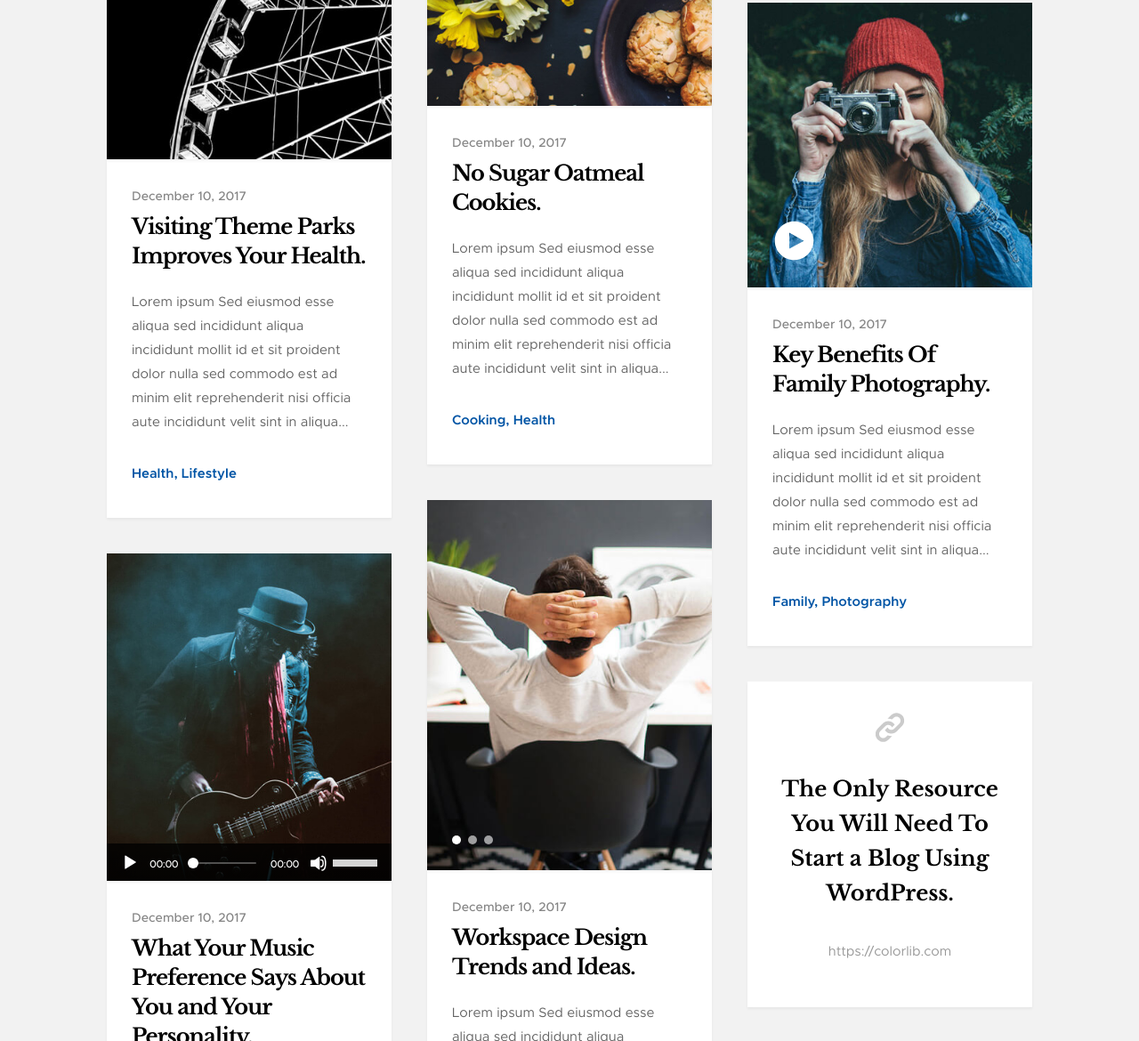
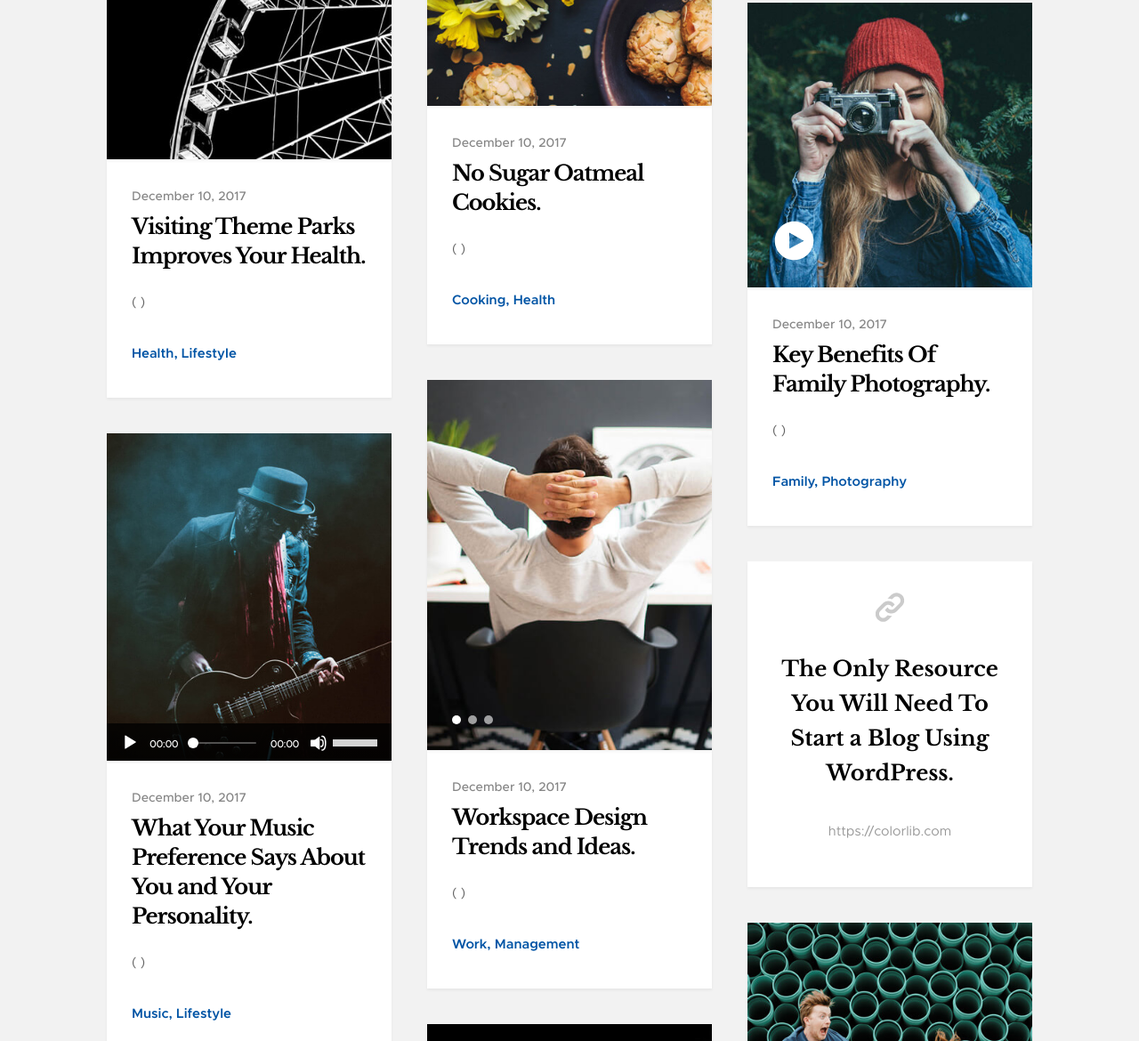
Before and after one commit to deepakcolab/pingsmart, a plain HTML site: page index.html in a window 1280 px wide. Shown: the part 1630-2800 px from the top of the page at 89% size. Drawn offline with Linux system fonts and the light colour scheme.

Commit message:
new index

```diff
--- a/index.html
+++ b/index.html
@@ -305,8 +305,8 @@
 
                         </div>
                         <div class="entry__excerpt">
-                            <p>
-                                Lorem ipsum Sed eiusmod esse aliqua sed incididunt aliqua incididunt mollit id et sit proident dolor nulla sed commodo est ad minim elit reprehenderit nisi officia aute incididunt velit sint in aliqua...
+                            <p> (
+                                )
                             </p>
                         </div>
                         <div class="entry__meta">
@@ -338,8 +338,8 @@
 
                         </div>
                         <div class="entry__excerpt">
-                            <p>
-                                Lorem ipsum Sed eiusmod esse aliqua sed incididunt aliqua incididunt mollit id et sit proident dolor nulla sed commodo est ad minim elit reprehenderit nisi officia aute incididunt velit sint in aliqua...
+                            <p>(
+                                )
                             </p>
                         </div>
                         <div class="entry__meta">
@@ -371,9 +371,11 @@
 
                         </div>
                         <div class="entry__excerpt">
-                            <p>
-                                Lorem ipsum Sed eiusmod esse aliqua sed incididunt aliqua incididunt mollit id et sit proident dolor nulla sed commodo est ad minim elit reprehenderit nisi officia aute incididunt velit sint in aliqua...
-                            </p>
+                            <p> (
+
+
+
+                            )</p>
                         </div>
                         <div class="entry__meta">
                             <span class="entry__meta-links">
@@ -415,8 +417,8 @@
 
                         </div>
                         <div class="entry__excerpt">
-                            <p>
-                                Lorem ipsum Sed eiusmod esse aliqua sed incididunt aliqua incididunt mollit id et sit proident dolor nulla sed commodo est ad minim elit reprehenderit nisi officia aute incididunt velit sint in aliqua...
+                            <p>(
+                                )
                             </p>
                         </div>
                         <div class="entry__meta">
@@ -452,7 +454,8 @@
                         </div>
                         <div class="entry__excerpt">
                             <p>
-                                Lorem ipsum Sed eiusmod esse aliqua sed incididunt aliqua incididunt mollit id et sit proident dolor nulla sed commodo est ad minim elit reprehenderit nisi officia aute incididunt velit sint in aliqua...
+                                (
+)
                             </p>
                         </div>
                         <div class="entry__meta">
```
